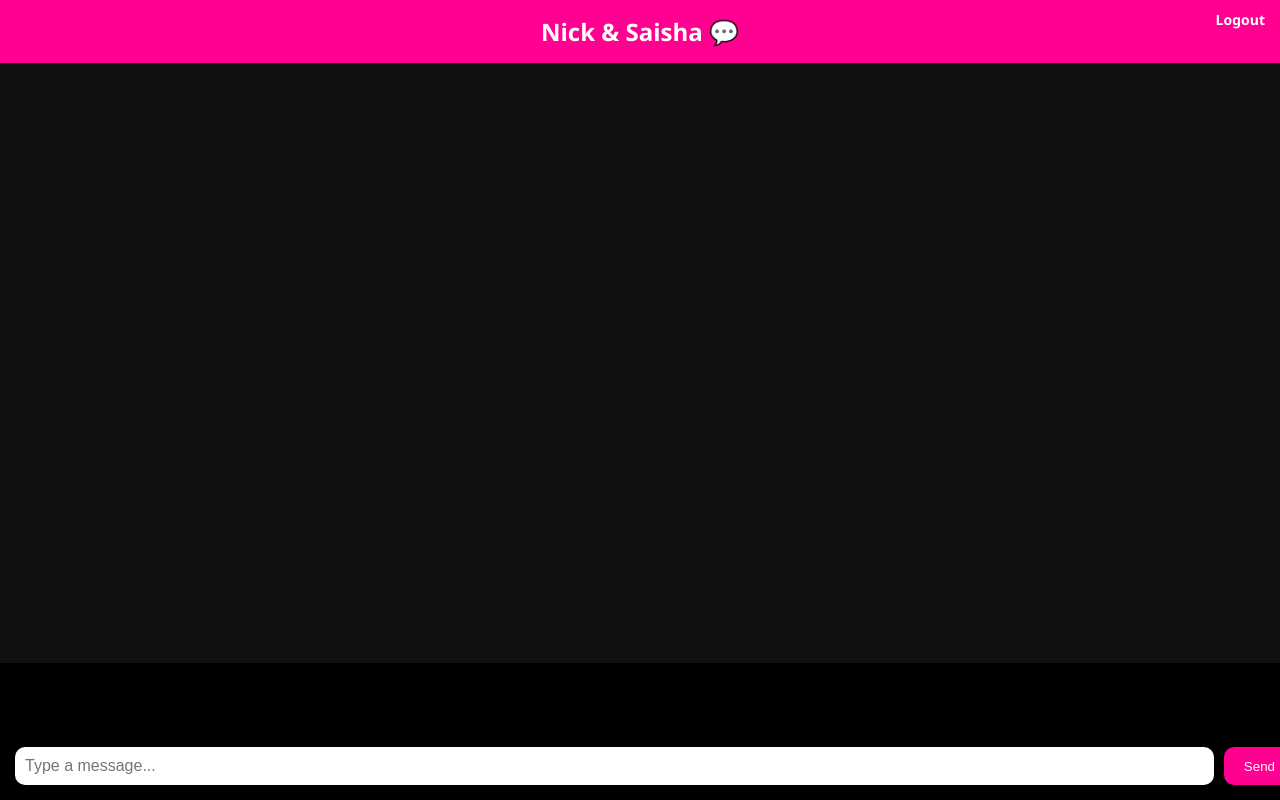
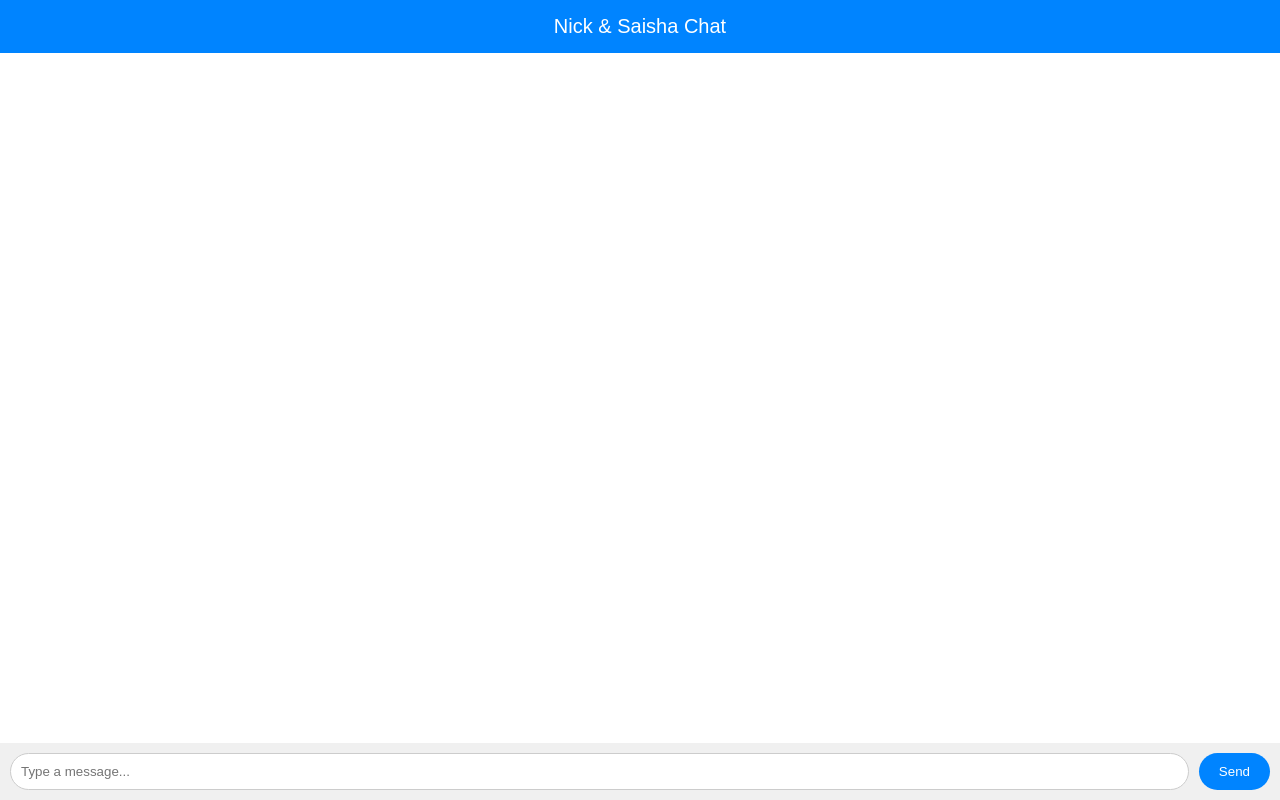
Before and after one commit to samratratnap07/chatting, a Flask app: page /chat in a window 1280 px wide. Run offline with Flask 3, Linux system fonts and the light colour scheme; the visitor is signed in with stand-in values (Sample User, id 1); data that the repository does not hold is empty.

Commit message:
Update chat.html

```diff
--- a/templates/chat.html
+++ b/templates/chat.html
@@ -1,174 +1,122 @@
 <!DOCTYPE html>
-<html>
+<html lang="en">
 <head>
-    <title>Chat - Nick & Saisha</title>
+    <meta charset="UTF-8">
+    <meta name="viewport" content="width=device-width, initial-scale=1.0">
+    <title>Nick & Saisha Chat</title>
     <style>
         body {
+            font-family: Arial, sans-serif;
+            background: #f0f2f5;
             margin: 0;
-            font-family: 'Segoe UI', sans-serif;
-            background: #000;
+            padding: 0;
+            display: flex;
+            flex-direction: column;
+            height: 100vh;
+        }
+        header {
+            background: #0084ff;
             color: white;
-        }
-        .top-bar {
-            background: #ff0090;
             padding: 15px;
             text-align: center;
-            font-size: 24px;
-            font-weight: bold;
-            position: relative;
+            font-size: 20px;
         }
         .chat-box {
-            padding: 20px;
-            height: 70vh;
-            overflow-y: scroll;
-            background: #111;
+            flex: 1;
+            overflow-y: auto;
+            padding: 10px;
+            background: white;
         }
-        .msg {
-            margin: 10px 0;
-            padding: 10px 15px;
-            border-radius: 15px;
-            max-width: 60%;
-            clear: both;
+        .message {
+            margin: 8px 0;
+            padding: 10px;
+            border-radius: 8px;
+            max-width: 70%;
+            word-wrap: break-word;
         }
-        .nick {
-            background: #333;
-            float: left;
+        .sent {
+            background: #dcf8c6;
+            align-self: flex-end;
         }
-        .saisha {
-            background: #ff0090;
-            float: right;
+        .received {
+            background: #ececec;
+            align-self: flex-start;
         }
-        .timestamp {
-            font-size: 10px;
-            opacity: 0.6;
-            margin-top: 5px;
-            text-align: right;
+        form {
+            display: flex;
+            padding: 10px;
+            background: #f0f0f0;
         }
-        .form-box {
-            padding: 15px;
-            background: #000;
-            position: fixed;
-            bottom: 0;
-            width: 100%;
-            display: flex;
-        }
-        .form-box input[type="text"] {
+        form input[type="text"] {
             flex: 1;
             padding: 10px;
+            border-radius: 20px;
+            border: 1px solid #ccc;
+            outline: none;
+        }
+        form input[type="submit"] {
+            margin-left: 10px;
+            padding: 10px 20px;
+            background: #0084ff;
             border: none;
-            border-radius: 10px;
-            font-size: 16px;
-        }
-        .form-box input[type="submit"] {
-            background: #ff0090;
-            border: none;
+            border-radius: 20px;
             color: white;
-            padding: 10px 20px;
-            margin-left: 10px;
-            border-radius: 10px;
             cursor: pointer;
         }
-        .logout {
-            position: absolute;
-            top: 10px;
-            right: 15px;
-            font-size: 14px;
-        }
-        .logout a {
-            color: white;
-            text-decoration: none;
-        }
 
-        /* Responsive Design */
-        @media (max-width: 768px) {
-            .chat-box {
-                height: 60vh;
+        /* Responsive design */
+        @media (max-width: 600px) {
+            header {
+                font-size: 16px;
                 padding: 10px;
             }
-            .form-box input[type="text"] {
+            .message {
+                max-width: 85%;
+            }
+            form input[type="text"] {
                 font-size: 14px;
-            }
-            .top-bar {
-                font-size: 20px;
-                padding: 10px;
             }
         }
     </style>
 </head>
 <body>
 
-    <div class="top-bar">
-        Nick & Saisha 💬
-        <div class="logout"><a href="/logout">Logout</a></div>
-    </div>
+<header>Nick & Saisha Chat</header>
 
-    <div class="chat-box" id="chat-box">
+<div class="chat-box">
     {% for msg in messages %}
-            <div class="msg {% if msg[1] == 'Nick' %}nick{% else %}saisha{% endif %}">
-                <strong>{{ msg[1] }}:</strong> {{ msg[2] }}
-                <div class="timestamp">{{ msg[3] }}</div>
+        <div class="message {% if msg.sender == username %}sent{% else %}received{% endif %}">
+            <strong>{{ msg.sender }}:</strong> {{ msg.text }}<br>
+            <small>{{ msg.time }}</small>
         </div>
     {% endfor %}
 </div>
 
-    <form class="form-box" id="message-form">
-        <input type="text" id="message" name="message" placeholder="Type a message..." autocomplete="off" required>
+<form method="POST" action="/send">
+    <input type="text" name="message" placeholder="Type a message..." autocomplete="off" required>
     <input type="submit" value="Send">
 </form>
 
 <script>
-        document.addEventListener("DOMContentLoaded", function () {
-            const messageForm = document.getElementById("message-form");
-            const messageInput = document.getElementById("message");
-            const chatBox = document.getElementById("chat-box");
-
-            // Scroll to bottom
     function scrollToBottom() {
+        var chatBox = document.querySelector(".chat-box");
         chatBox.scrollTop = chatBox.scrollHeight;
     }
 
-            // Load messages from server
     function loadMessages() {
-                fetch("/messages")
-                    .then(response => response.json())
-                    .then(data => {
-                        chatBox.innerHTML = "";
-                        data.messages.forEach(msg => {
-                            const div = document.createElement("div");
-                            div.classList.add("msg");
-                            div.classList.add(msg.sender === "Nick" ? "nick" : "saisha");
-                            div.innerHTML = `<strong>${msg.sender}:</strong> ${msg.text}
-                                             <div class="timestamp">${msg.time}</div>`;
-                            chatBox.appendChild(div);
-                        });
+        fetch(window.location.href)
+        .then(response => response.text())
+        .then(html => {
+            let parser = new DOMParser();
+            let doc = parser.parseFromString(html, "text/html");
+            document.querySelector(".chat-box").innerHTML =
+                doc.querySelector(".chat-box").innerHTML;
             scrollToBottom();
         });
     }
 
-            // Send message instantly without loading delay
-            messageForm.addEventListener("submit", function (event) {
-                event.preventDefault();
-                const msg = messageInput.value.trim();
-                if (msg === "") return;
-
-                fetch("/send", {
-                    method: "POST",
-                    headers: { "Content-Type": "application/json" },
-                    body: JSON.stringify({ message: msg })
-                })
-                .then(response => response.json())
-                .then(data => {
-                    if (data.success) {
-                        messageInput.value = "";
-                        loadMessages(); // instantly refresh after sending
-                    }
-                });
-            });
-
-            // Auto refresh messages every 2 sec
     setInterval(loadMessages, 2000);
-            loadMessages();
-        });
+    window.onload = scrollToBottom;
 </script>
 
 </body>
```
Lines whose indentation alone changed are shown as unchanged.
